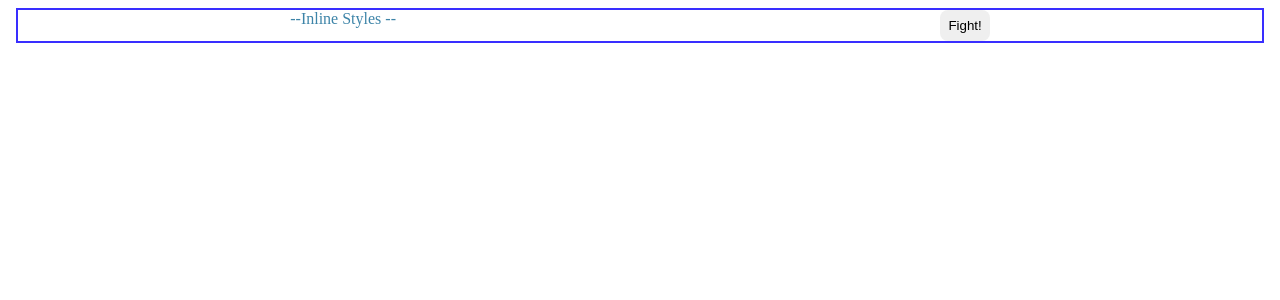
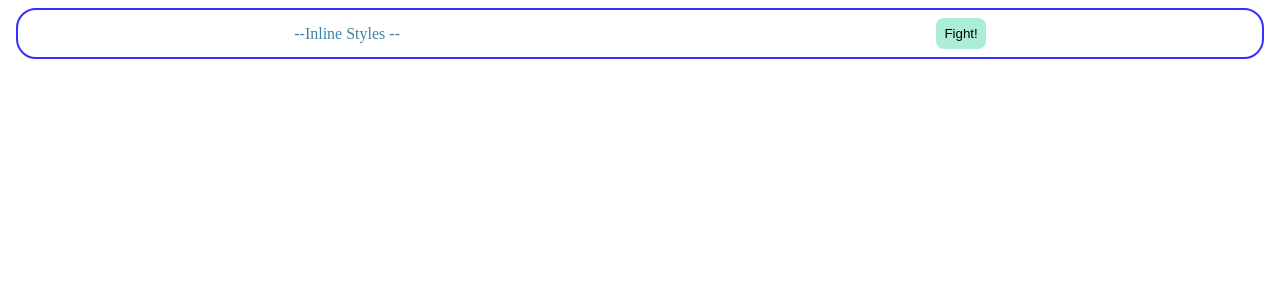
Before and after one commit to KurokoTakaakiGitHub/react-css, a React (Create React App) app: page / in a window 1280 px wide. Shown: the top 300 px of the page. Built offline with nearby package versions, Linux system fonts and the light colour scheme.

Commit message:
update property　name

```diff
--- a/src/Components/InlineStyle.jsx
+++ b/src/Components/InlineStyle.jsx
@@ -2,12 +2,12 @@ import React from "react";
 
 const containerStyle = {
   border: "solid 2px  #392eff",
-  borderRadus: "20px",
-  padinng: "8px",
+  borderRadius: "20px",
+  padding: "8px",
   margin: "8px",
   display: "flex",
   justifyContent: "space-around",
-  aligItems: "center"
+  alignItems: "center"
 };
 
 const titleStyle = {
@@ -16,7 +16,7 @@ const titleStyle = {
 };
 
 const buttonStyle = {
-  backgroundcolor: "#abedd8",
+  backgroundColor: "#abedd8",
   border: "none",
   padding: "8px",
   borderRadius: "8px"
```
